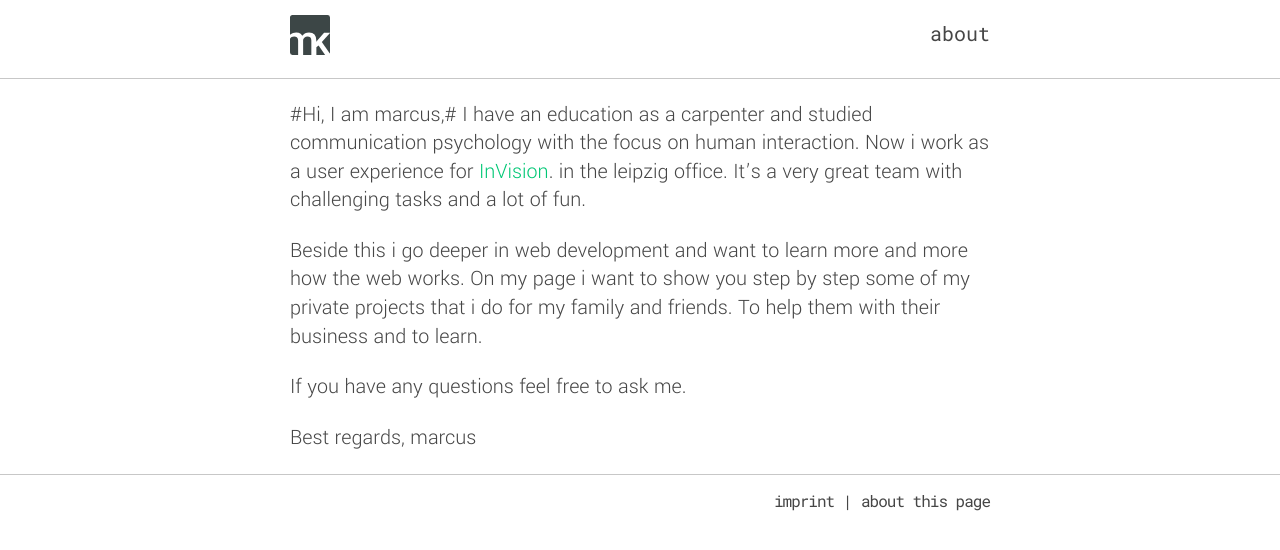
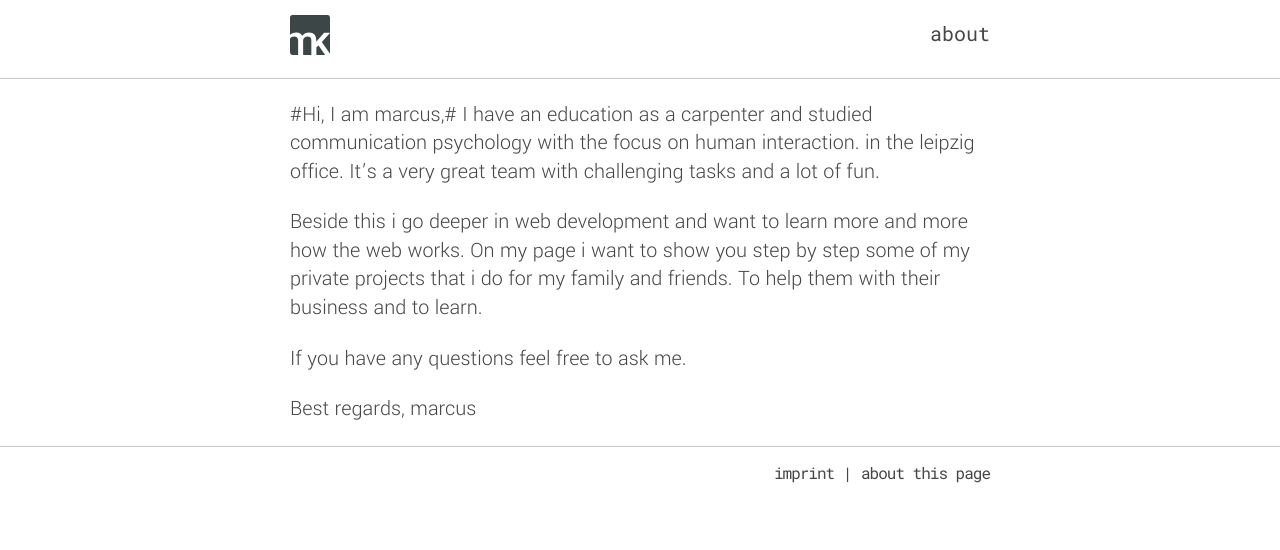
Before and after one commit to marcuskuehne/marcuskuehne.github.io, a Jekyll site: the page built from about/index.md, in a window 1280 px wide. Shown: the top 550 px of the page. Built offline with Jekyll 4.4.1, drawn with Linux system fonts in a browser that asks for light colours.

Commit message:
Update index.md

```diff
--- a/about/index.md
+++ b/about/index.md
@@ -4,7 +4,7 @@ layout: page
 
 #Hi, I am marcus,#
 I have an education as a carpenter and studied communication psychology with the focus on human interaction.
-Now i work as a user experience for [InVision][invision]. in the leipzig office. It's a very great team
+in the leipzig office. It's a very great team
 with challenging tasks and a lot of fun.
 
 Beside this i go deeper in web development and want to learn more and more how the web works.
```
